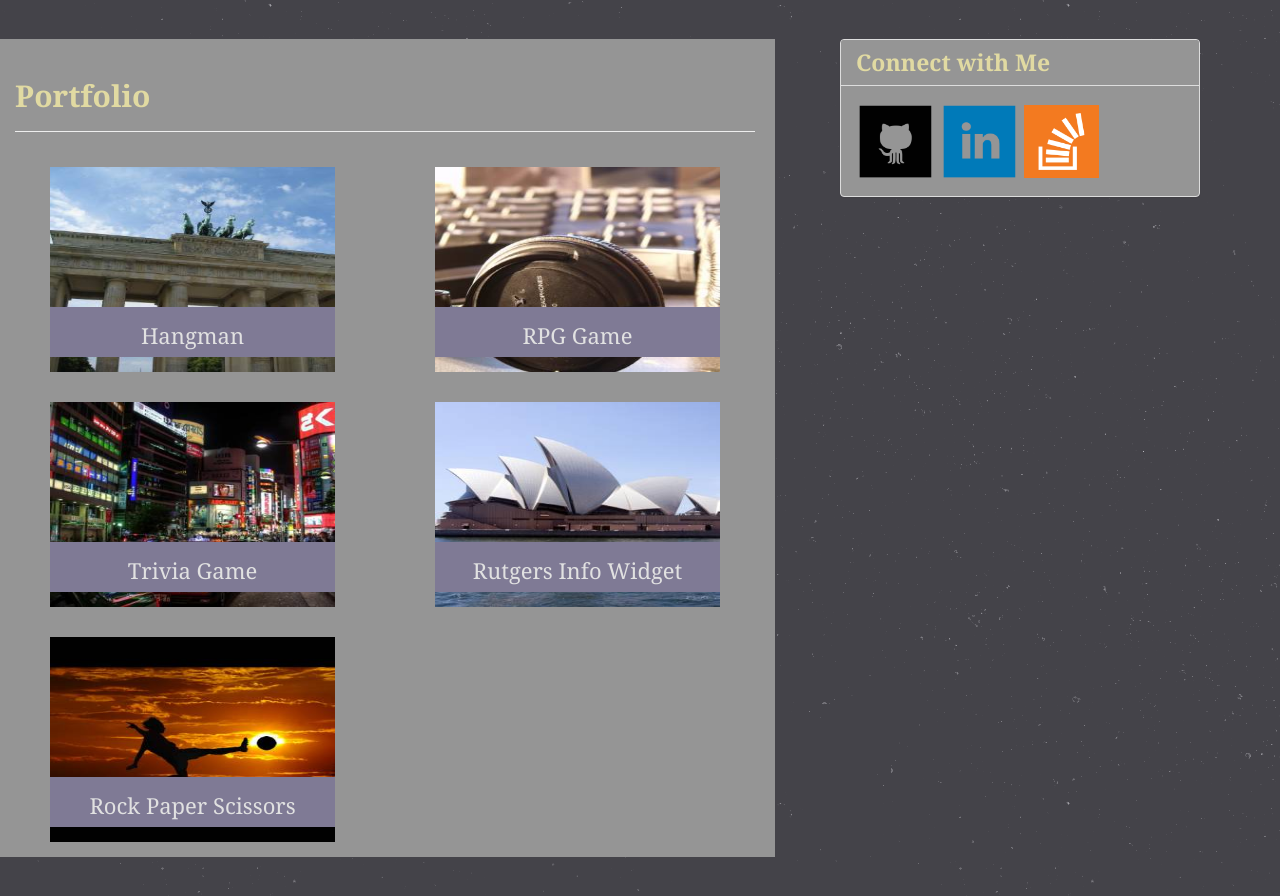
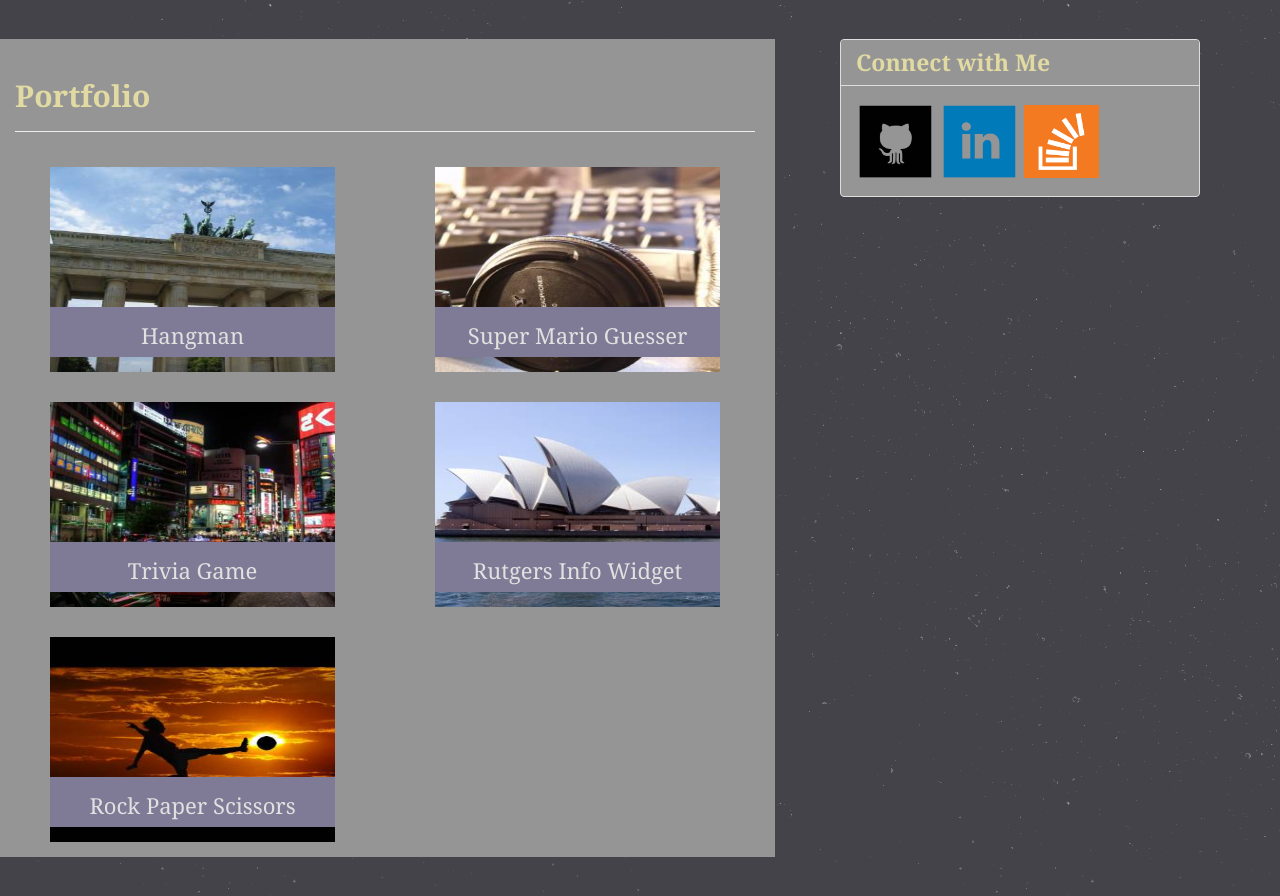
Before and after one commit to nasghar18/Bootstrap-Portfolio, a PHP site: page /portfolio.html in a window 1280 px wide. Shown: the part 53-949 px from the top of the page. Run offline with PHP 8.4, Linux system fonts and the light colour scheme.

Commit message:
added a link for the mario project and edited the css so the color of the link matches the rest of the page

```diff
--- a/assets/css/style.css
+++ b/assets/css/style.css
@@ -235,6 +235,18 @@ div.rpg{
 	position:relative;
 }
 
+.portfoliolinks{
+	color: #E1E1E1;
+    /*background-color: transparent;*/
+    text-decoration: none;
+}
+
+/*.portfoliolinks: visited {
+    color: yellow;
+    /*background-color: transparent;
+    text-decoration: none;
+}*/
+
 #rpg{
 	position:absolute;
 	bottom:30px;
--- a/portfolio.html
+++ b/portfolio.html
@@ -71,7 +71,7 @@
 
 										<img id="rpgpic" src="assets/images/phrpg2.jpg" alt="Video Game">
 
-										<div id="rpg">RPG Game</div>
+										<div id="rpg"><a class="portfoliolinks" href="https://murmuring-sands-95948.herokuapp.com/" target="_blank">Super Mario Guesser</a></div>
 
 									</div>
 
```
